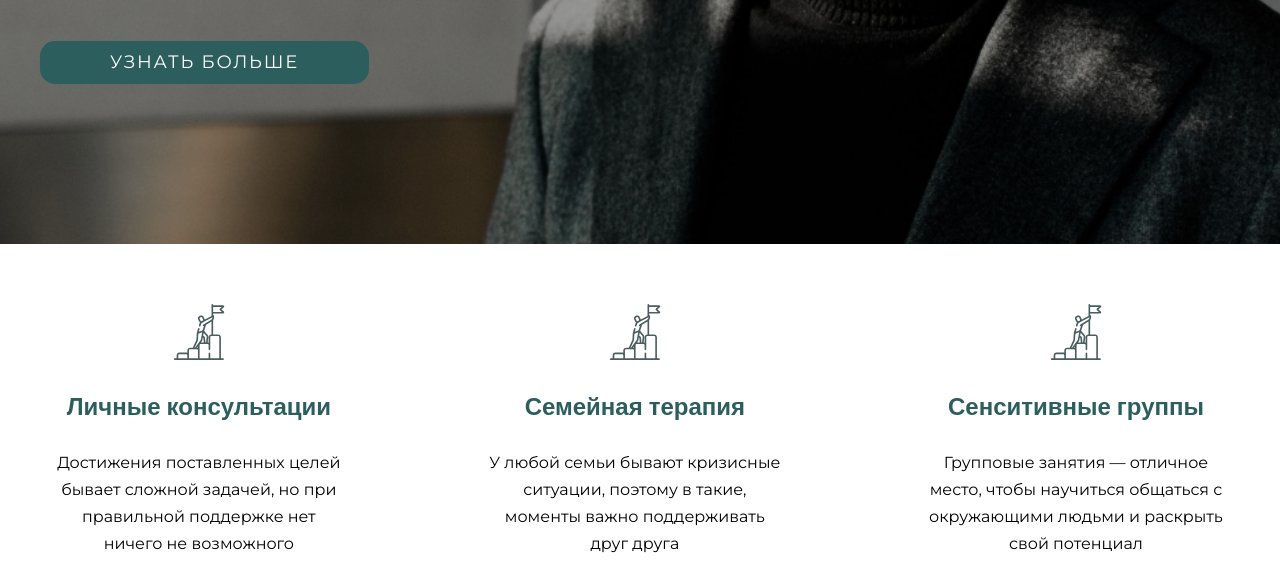
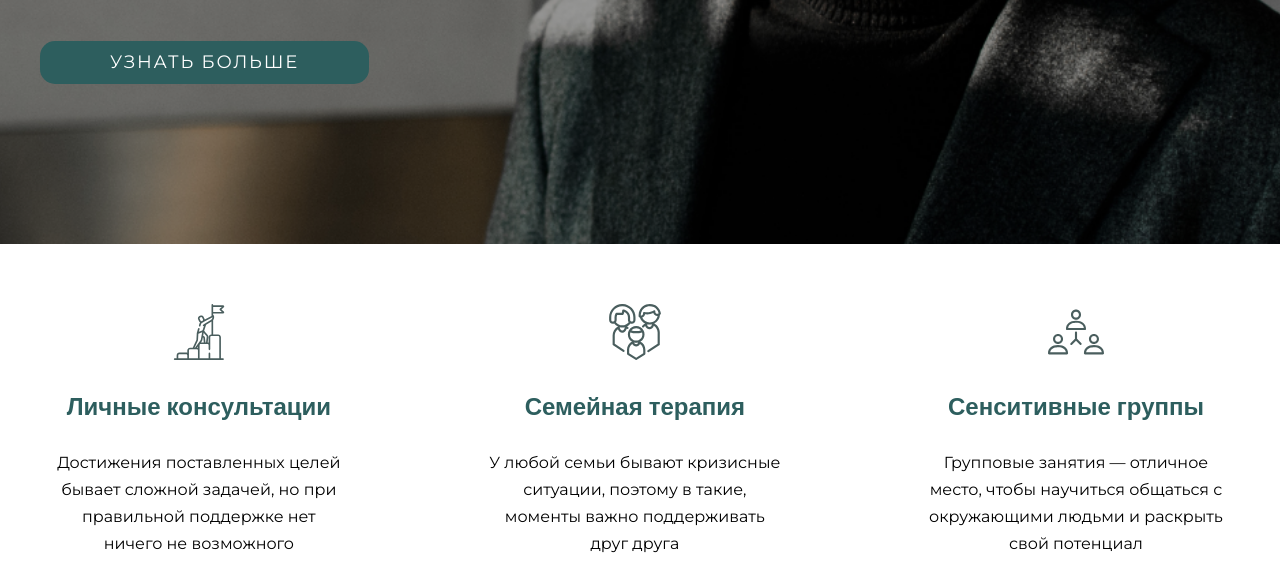
Before and after one commit to qdiss99/duosite, a plain HTML site: page index.html in a window 1280 px wide. Shown: the part 803-1376 px from the top of the page. Drawn offline with nearby package versions, Linux system fonts and the light colour scheme.

Commit message:
logo section

```diff
--- a/index.html
+++ b/index.html
@@ -57,7 +57,7 @@
         </div>
 
         <div class="offer__card">
-            <img src="img/goal.svg" alt="photo2">
+            <img src="img/family-room.svg" alt="photo2">
             <div class="offer__text-info">
                 <h3 class="offer__title-info">Семейная терапия</h3>
                 <p class="offer__description">У любой семьи бывают кризисные<br>ситуации, поэтому в такие,<br>моменты
@@ -66,7 +66,7 @@
         </div>
 
         <div class="offer__card">
-            <img src="img/goal.svg" alt="photo3">
+            <img src="img/network.svg" alt="photo3">
             <div class="offer__text-info">
                 <h3 class="offer__title-info">Сенситивные группы</h3>
                 <p class="offer__description">Групповые занятия — отличное<br>место, чтобы научиться общаться с<br>окружающими
```
